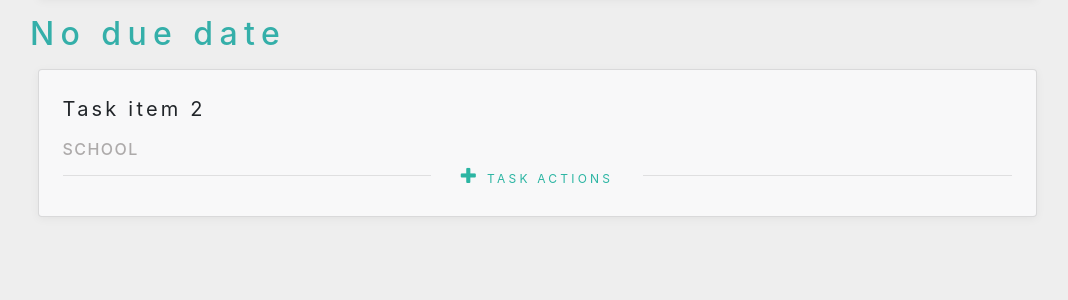
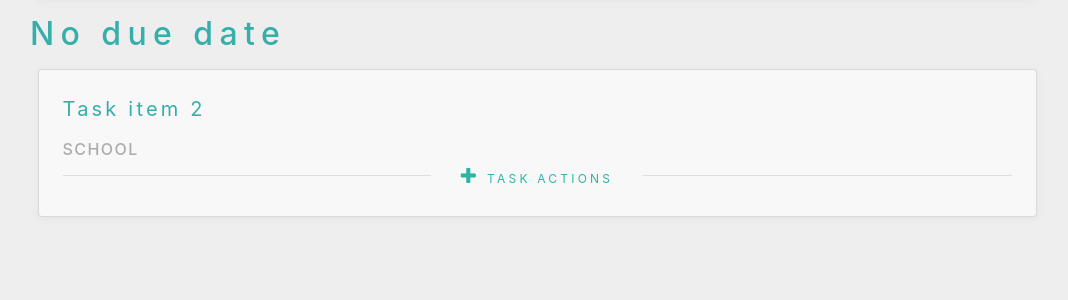
Before and after one commit to jetamartin/taskItApp, a PHP site: page / in a window 1280 px wide. Shown: the part 2633-2933 px from the top of the page, without its empty margins (103-1171 px from the left). Run offline with PHP 8.4, Linux system fonts and the light colour scheme; some libraries are stand-ins or nearby versions.

Commit message:
ENHANCEMENT: Changed card Subtitles to be 'app turquoise'.

```diff
--- a/css/style.css
+++ b/css/style.css
@@ -554,6 +554,7 @@ nav ul li:hover ul li span.listTotal {
 		font-size: 1.25rem;
 		cursor: pointer;
 		letter-spacing: .2rem;
+		color: #34AFA9;
 	}
 
 	/* TaskItem and date text color to dark grey (but not dates for overdue items)	*/
```
